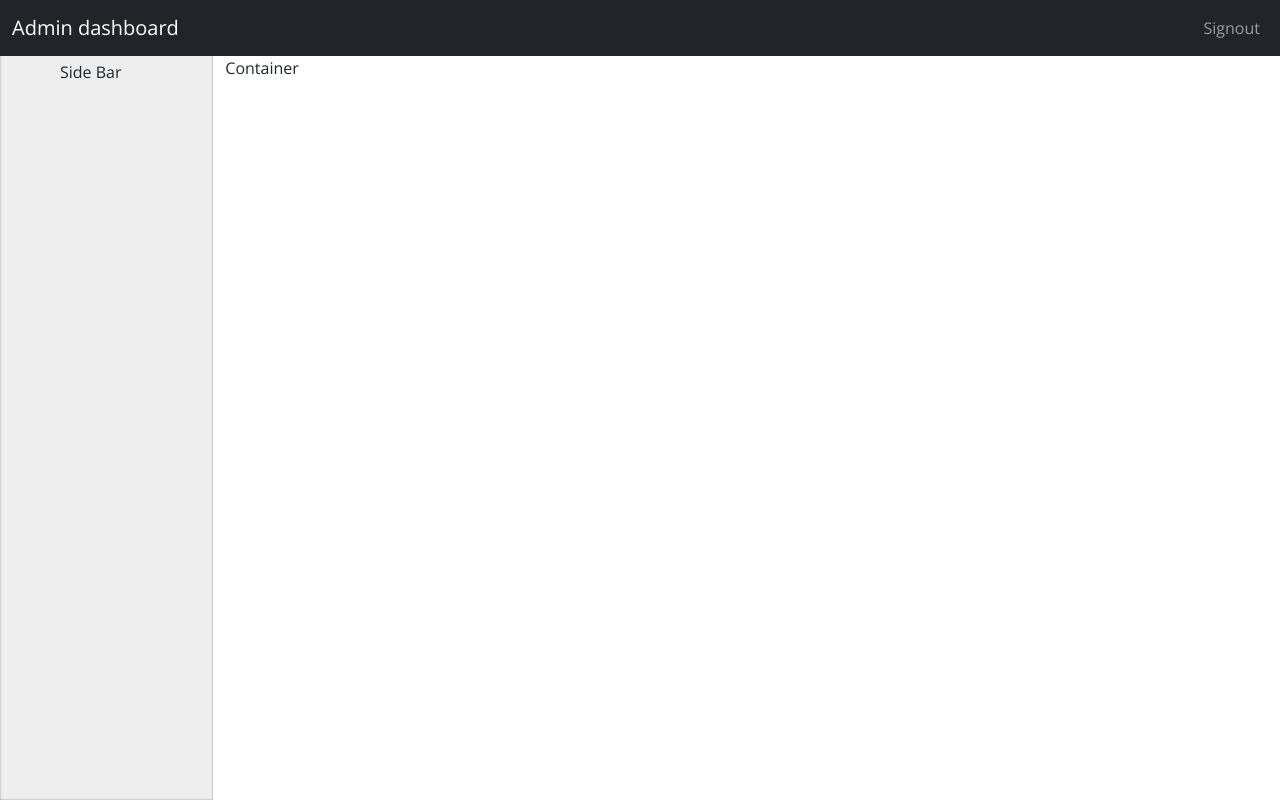
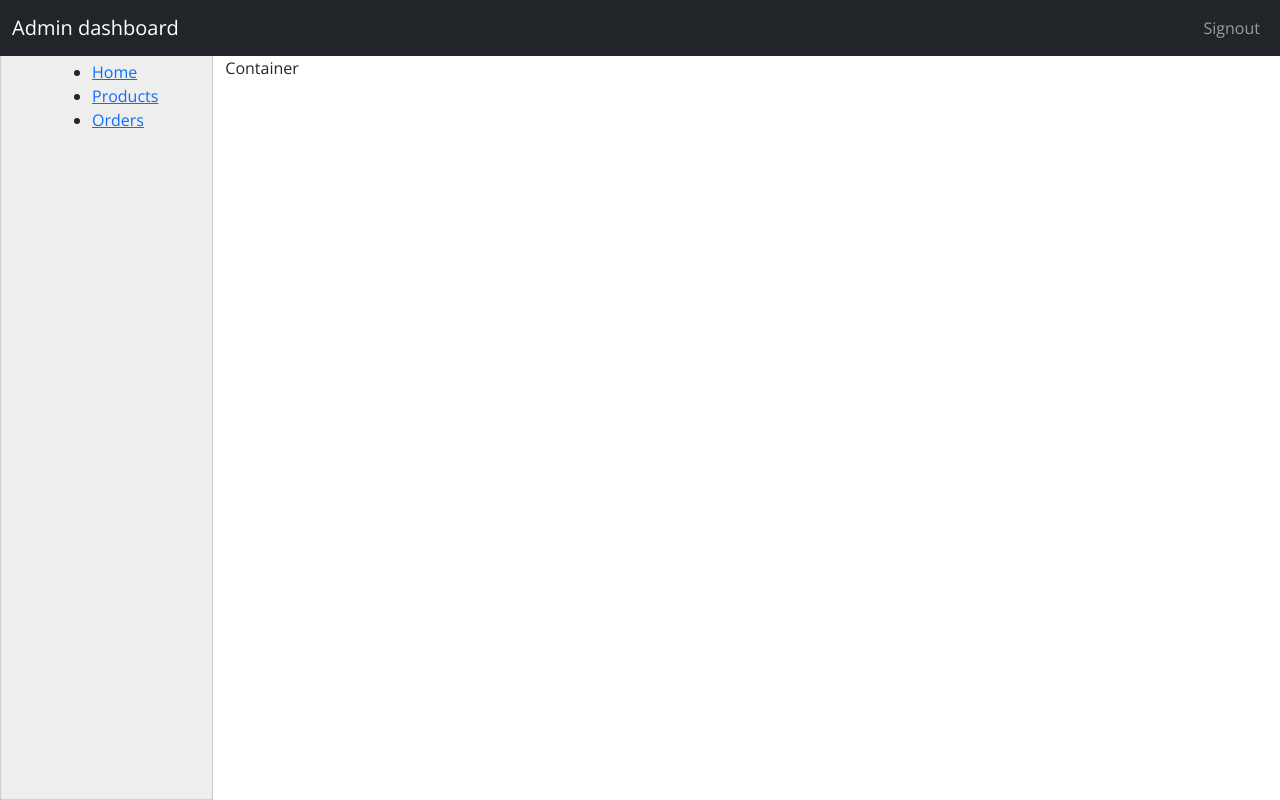
Before and after one commit to S4nfs/ichiba, a React (Create React App) app in the folder dashboard/: page / in a window 1280 px wide. Built offline with nearby package versions, Linux system fonts and the light colour scheme; sample sign-in values are in the browser's storage.

Commit message:
sidebar container

```diff
--- a/dashboard/src/containers/Home/index.js
+++ b/dashboard/src/containers/Home/index.js
@@ -1,5 +1,6 @@
 import React from 'react'
 import { Row, Col, Container } from 'react-bootstrap'
+import { NavLink } from "react-router-dom";
 import Layout from '../../components/Layout'
 import './style.css'
 
@@ -8,7 +9,15 @@ const Home = (props) => {
         <Layout>
             <Container fluid>
                 <Row>
-                    <Col md={2} className="sidebar">Side Bar</Col>
+                    <Col md={2} className="sidebar">
+                        <ul>
+                            <li><NavLink to={'/'}>Home</NavLink></li>
+                            <li><NavLink to={'/products'}>Products</NavLink></li>
+                            <li><NavLink to={'/orders'}>Orders</NavLink></li>
+
+
+                        </ul>
+                    </Col>
                     <Col md={10} style={{ marginLeft: 'auto' }}>Container</Col>
                 </Row>
             </Container>
```
